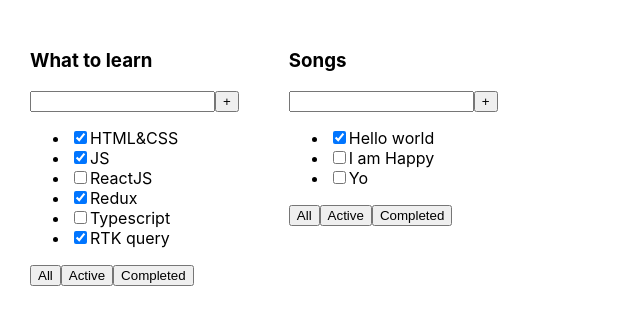
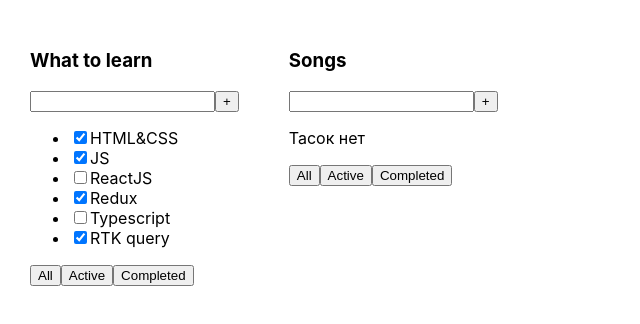
Before and after one commit to GALw395/Todolist, a React (Create React App) app: page / in a window 1280 px wide. Shown: the top 324 px of the page, without its empty margins (0-640 px from the left). Built offline with nearby package versions, Linux system fonts and the light colour scheme.

Commit message:
Sprint 01, week 1/7

```diff
--- a/src/App.tsx
+++ b/src/App.tsx
@@ -13,11 +13,7 @@
         { id: 6, title: 'RTK query', isDone: true },
     ]
 
-    const tasks2 = [
-        { id: 1, title: 'Hello world', isDone: true },
-        { id: 2, title: 'I am Happy', isDone: false },
-        { id: 3, title: 'Yo', isDone: false },
-    ]
+    const tasks2 = []
 
     return (
         <div className="App">
--- a/src/Todolist.tsx
+++ b/src/Todolist.tsx
@@ -19,14 +19,20 @@
         <input />
         <button>+</button>
       </div>
+      {tasks.length === 0 ? (
+        <p>Тасок нет</p>
+      ) : (
         <ul>
           {tasks.map(task => {
-            return <li key={task.id} >
+            return (
+              <li key={task.id}>
                 <input type="checkbox" checked={task.isDone} />
                 <span>{task.title}</span>
               </li>
+            )
           })}
         </ul>
+      )}
       <div>
         <button>All</button>
         <button>Active</button>
```
Lines whose indentation alone changed are shown as unchanged.
